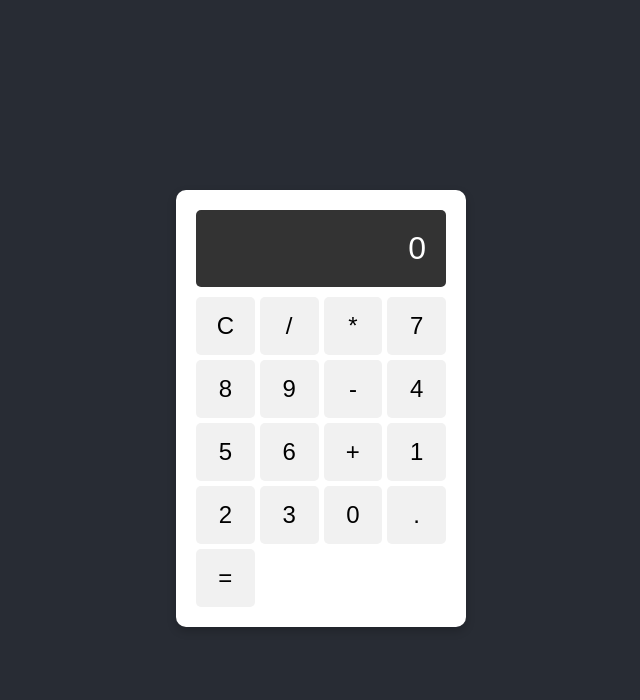
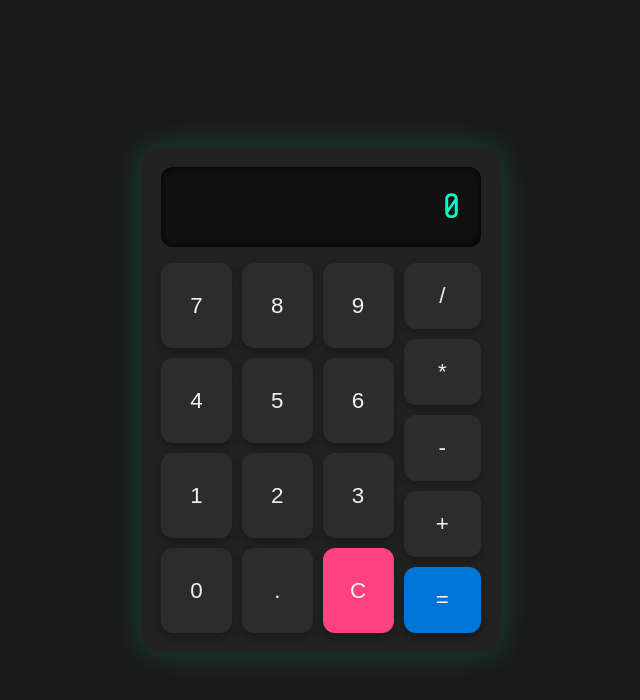
Before and after one commit to paoli22/Calculadora, a React (Create React App) app: page / in a window 1280 px wide. Shown: the top 700 px of the page, without its empty margins (319-959 px from the left). Built offline with nearby package versions, Linux system fonts and the light colour scheme.

Commit message:
cambios en el css

```diff
--- a/package.json
+++ b/package.json
@@ -2,8 +2,7 @@
   "name": "calculator",
   "version": "0.1.0",
   "private": true,
-  "homepage": ".",
-
+  "homepage": "https://paoli22.github.io/Calculadora",
   "dependencies": {
     "@testing-library/dom": "^10.4.0",
     "@testing-library/jest-dom": "^6.6.3",
@@ -39,5 +38,8 @@
       "last 1 firefox version",
       "last 1 safari version"
     ]
+  },
+  "devDependencies": {
+    "gh-pages": "^6.3.0"
   }
 }
--- a/public/index.html
+++ b/public/index.html
@@ -3,10 +3,11 @@
  <head>
   <meta charset="UTF-8">
   <meta name="viewport" content="width=device-width, initial-scale=1.0">
+  <link href="https://fonts.googleapis.com/css2?family=Orbitron:wght@500&display=swap" rel="stylesheet">
+
   <link rel="stylesheet" href="https://cdnjs.cloudflare.com/ajax/libs/font-awesome/4.7.0/css/font-awesome.min.css">
  </head>
  <body>
     <div id="root"></div>
-    <script src="https://cdn.freecodecamp.org/testable-projects-fcc/v1/bundle.js"></script>
  </body>
 </html>
--- a/src/App.css
+++ b/src/App.css
@@ -1,55 +1,97 @@
+@import url('https://fonts.googleapis.com/css2?family=Share+Tech+Mono&display=swap');
+
+:root {
+  --bg: #1a1a1a;
+  --display-bg: #111;
+  --btn-bg: #2c2c2c;
+  --btn-hover: #444;
+  --accent: #00ffc8;
+  --operator: #ff4081;
+  --equal: #0074d9;
+  --text: #f0f0f0;
+}
+
 body {
-  font-family: Arial, sans-serif;
+  margin: 0;
+  height: 100vh;
   display: flex;
   justify-content: center;
   align-items: center;
-  height: 100vh;
-  background-color: #282c34;
+  background-color: var(--bg);
+  font-family: 'Share Tech Mono', monospace;
+  color: var(--text);
+  animation: fadeIn 1s ease-in-out;
+}
+
+@keyframes fadeIn {
+  from { opacity: 0; transform: translateY(-10px); }
+  to { opacity: 1; transform: translateY(0); }
 }
 
 .calculator {
-  width: 250px;
-  background: white;
+  background: #222;
+  border-radius: 20px;
   padding: 20px;
-  border-radius: 10px;
-  box-shadow: 0px 4px 10px rgba(0, 0, 0, 0.2);
+  box-shadow: 0 0 30px rgba(0, 255, 200, 0.2);
+  width: 320px;
+  max-width: 90vw;
 }
 
 .display {
-  background: #333;
-  color: white;
+  background-color: var(--display-bg);
+  padding: 20px;
+  border-radius: 12px;
+  font-size: 2.2rem;
   text-align: right;
-  padding: 20px;
-  font-size: 2rem;
-  border-radius: 5px;
-  margin-bottom: 10px;
+  margin-bottom: 1rem;
+  color: var(--accent);
+  box-shadow: inset 0 0 8px #000;
 }
 
 .buttons {
+  display: flex;
+}
+
+.numbers, .operators {
   display: grid;
-  grid-template-columns: repeat(4, 1fr);
-  gap: 5px;
+  gap: 10px;
+}
+
+.numbers {
+  grid-template-columns: repeat(3, 1fr);
+  flex: 3;
+}
+
+.operators {
+  grid-template-rows: repeat(5, 1fr);
+  margin-left: 10px;
+  flex: 1;
 }
 
 button {
-  background: #f1f1f1;
+  background: var(--btn-bg);
+  color: var(--text);
   border: none;
-  padding: 15px;
-  font-size: 1.5rem;
+  border-radius: 12px;
+  padding: 20px;
+  font-size: 1.4rem;
   cursor: pointer;
-  border-radius: 5px;
+  transition: background 0.3s ease;
+  box-shadow: 0 4px 8px rgba(0,0,0,0.3);
 }
 
 button:hover {
-  background: #ddd;
+  background: var(--btn-hover);
 }
 
-.clear {
-  background: #ff4136;
-  color: white;
+#clear {
+  background-color: var(--operator);
 }
 
-.equals {
-  background: #0074d9;
-  color: white;
+#equals {
+  background-color: var(--equal);
 }
+
+#equals:hover {
+  background-color: #005bb5;
+}
--- a/src/App.js
+++ b/src/App.js
@@ -66,24 +66,28 @@ const App = () => {
     <div className="calculator">
       <div id="display" className="display">{input}</div>
       <div className="buttons">
-        <button id="clear" onClick={() => handleClick("clear")}>C</button>
-        <button id="divide" onClick={() => handleClick("/")}>/</button>
-        <button id="multiply" onClick={() => handleClick("*")}>*</button>
-        <button id="seven" onClick={() => handleClick("7")}>7</button>
-        <button id="eight" onClick={() => handleClick("8")}>8</button>
-        <button id="nine" onClick={() => handleClick("9")}>9</button>
-        <button id="subtract" onClick={() => handleClick("-")}>-</button>
-        <button id="four" onClick={() => handleClick("4")}>4</button>
-        <button id="five" onClick={() => handleClick("5")}>5</button>
-        <button id="six" onClick={() => handleClick("6")}>6</button>
-        <button id="add" onClick={() => handleClick("+")}>+</button>
-        <button id="one" onClick={() => handleClick("1")}>1</button>
-        <button id="two" onClick={() => handleClick("2")}>2</button>
-        <button id="three" onClick={() => handleClick("3")}>3</button>
-        <button id="zero" onClick={() => handleClick("0")}>0</button>
-        <button id="decimal" onClick={() => handleClick(".")}>.</button>
-        <button id="equals" onClick={() => handleClick("=")}>=</button>
-      </div>
+  <div className="numbers">
+    <button onClick={() => handleClick("7")}>7</button>
+    <button onClick={() => handleClick("8")}>8</button>
+    <button onClick={() => handleClick("9")}>9</button>
+    <button onClick={() => handleClick("4")}>4</button>
+    <button onClick={() => handleClick("5")}>5</button>
+    <button onClick={() => handleClick("6")}>6</button>
+    <button onClick={() => handleClick("1")}>1</button>
+    <button onClick={() => handleClick("2")}>2</button>
+    <button onClick={() => handleClick("3")}>3</button>
+    <button onClick={() => handleClick("0")}>0</button>
+    <button onClick={() => handleClick(".")}>.</button>
+    <button id="clear" onClick={() => handleClick("clear")}>C</button>
+  </div>
+  <div className="operators">
+    <button onClick={() => handleClick("/")}>/</button>
+    <button onClick={() => handleClick("*")}>*</button>
+    <button onClick={() => handleClick("-")}>-</button>
+    <button onClick={() => handleClick("+")}>+</button>
+    <button id="equals" onClick={() => handleClick("=")}>=</button>
+  </div>
+</div>
     </div>
   );
 };
```
Also changed, not shown: 1 other file (tests, documents, lock files or other folders).
